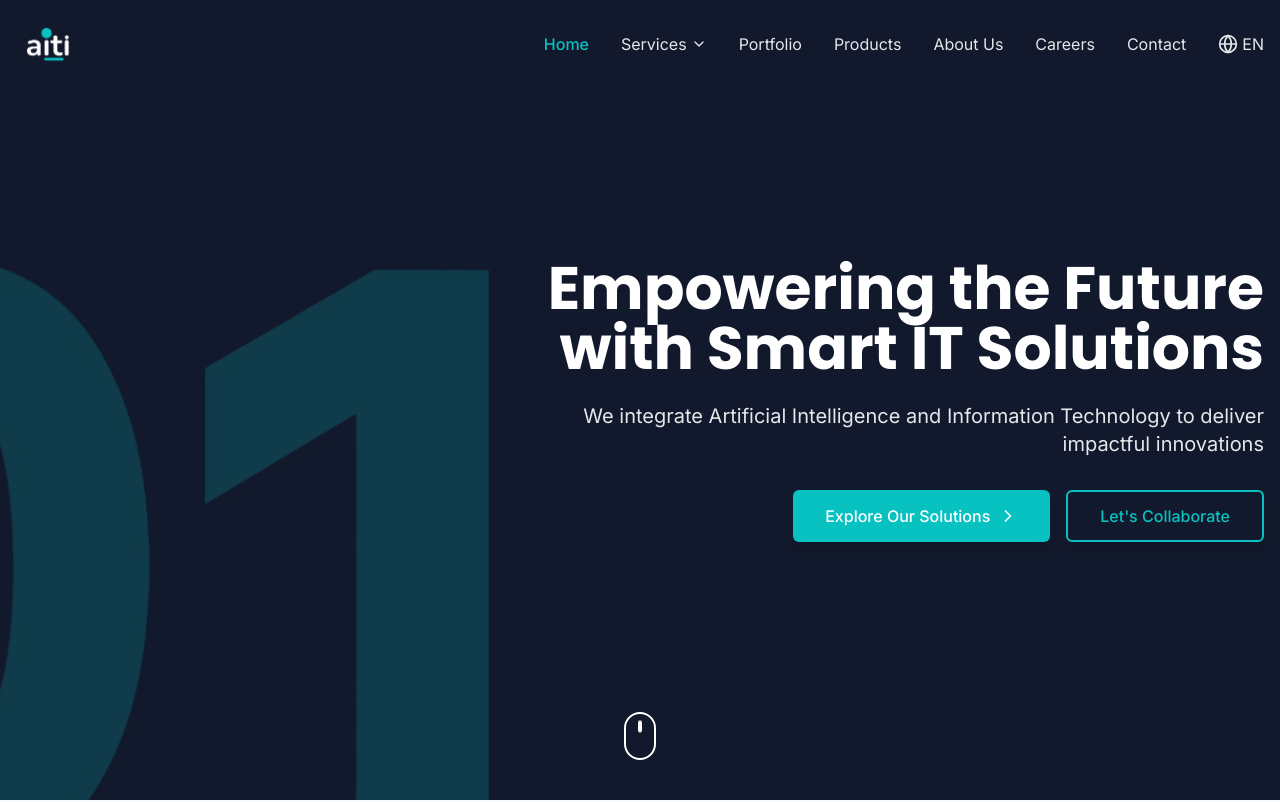
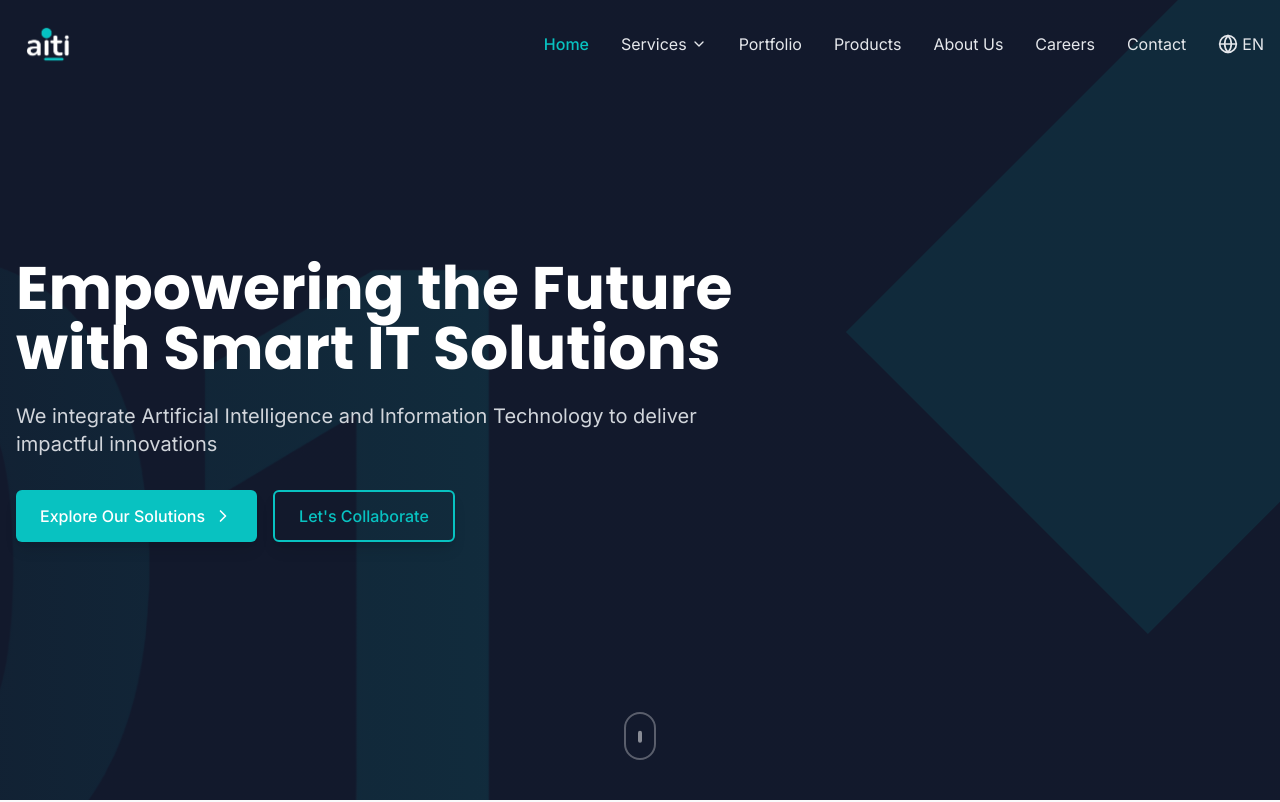
Before and after one commit to santanamnaa/kodera, a React (Vite) app: page / in a window 1280 px wide. Shown: the top 802 px of the page. Built offline with nearby package versions, Linux system fonts and the light colour scheme.

Commit message:
Update hero section with modern design

```diff
--- a/package.json
+++ b/package.json
@@ -19,7 +19,9 @@
     "swiper": "^11.0.7",
     "react-countup": "^6.5.0",
     "i18next": "^23.10.1",
-    "react-i18next": "^14.0.5"
+    "react-i18next": "^14.0.5",
+    "clsx": "^2.1.0",
+    "tailwind-merge": "^2.2.1"
   },
   "devDependencies": {
     "@eslint/js": "^9.9.1",
--- a/src/components/home/HeroSection.tsx
+++ b/src/components/home/HeroSection.tsx
@@ -8,22 +8,24 @@ const HeroSection: React.FC = () => {
   const { t } = useTranslation();
 
   return (
-    <section className="relative h-screen flex items-center justify-end">
-  {/* Background with overlay */}
+    <section className="relative min-h-screen flex items-center bg-primary overflow-hidden">
+      {/* Background with diagonal overlay */}
       <div
-    className="absolute inset-0 bg-cover bg-center"
-    style={{
-      backgroundImage: "url('/images/01-good.webp')",
-      backgroundAttachment: "fixed"
-    }}
+        className="absolute inset-0 bg-cover bg-center bg-fixed"
+        style={{ backgroundImage: "url('/images/01-good.webp')" }}
       >
-    <div className="absolute inset-0 bg-primary bg-opacity-80"></div>
+        <div className="absolute inset-0 bg-gradient-to-r from-primary/95 to-primary/80"></div>
       </div>
 
-  <div className="container mx-auto px-4 relative z-10 flex justify-end">
-    <div className="max-w-3xl text-right">
+      {/* Decorative shapes */}
+      <div className="absolute top-0 right-0 w-1/3 h-full opacity-10">
+        <div className="absolute top-0 right-0 w-full h-full bg-secondary transform rotate-45 translate-x-1/2 -translate-y-1/4"></div>
+      </div>
+
+      <div className="container mx-auto px-4 relative z-10">
+        <div className="max-w-3xl">
           <motion.h1
-        className="text-4xl md:text-5xl lg:text-6xl font-bold text-white mb-6"
+            className="text-4xl md:text-6xl font-bold text-white mb-6 leading-tight"
             initial={{ opacity: 0, y: 20 }}
             animate={{ opacity: 1, y: 0 }}
             transition={{ duration: 0.8 }}
@@ -32,7 +34,7 @@ const HeroSection: React.FC = () => {
           </motion.h1>
 
           <motion.p
-        className="text-xl text-gray-200 mb-8"
+            className="text-xl text-gray-300 mb-8"
             initial={{ opacity: 0, y: 20 }}
             animate={{ opacity: 1, y: 0 }}
             transition={{ duration: 0.8, delay: 0.2 }}
@@ -41,22 +43,22 @@ const HeroSection: React.FC = () => {
           </motion.p>
 
           <motion.div
-        className="flex flex-wrap justify-end gap-4"
+            className="flex flex-wrap gap-4"
             initial={{ opacity: 0, y: 20 }}
             animate={{ opacity: 1, y: 0 }}
             transition={{ duration: 0.8, delay: 0.4 }}
           >
             <Link
               to="/services"
-          className="btn btn-primary px-8 py-3 flex items-center"
+              className="btn btn-primary group"
             >
               {t('hero.cta')}
-          <ChevronRight className="ml-2 h-5 w-5" />
+              <ChevronRight className="ml-2 h-5 w-5 transform group-hover:translate-x-1 transition-transform" />
             </Link>
 
             <Link
               to="/contact"
-          className="btn btn-outline px-8 py-3"
+              className="btn btn-outline"
             >
               {t('hero.secondary_cta')}
             </Link>
@@ -65,11 +67,26 @@ const HeroSection: React.FC = () => {
       </div>
 
       {/* Scroll indicator */}
-  <div className="absolute bottom-10 left-1/2 transform -translate-x-1/2 flex flex-col items-center">
-    <div className="w-8 h-12 border-2 border-white rounded-full flex justify-center">
-      <span className="w-1 h-3 bg-white rounded-full mt-2 animate-bounce"></span>
+      <motion.div
+        className="absolute bottom-10 left-1/2 transform -translate-x-1/2 flex flex-col items-center"
+        initial={{ opacity: 0 }}
+        animate={{ opacity: 1 }}
+        transition={{ duration: 0.8, delay: 1 }}
+      >
+        <div className="w-8 h-12 border-2 border-white/30 rounded-full flex justify-center">
+          <motion.span
+            className="w-1 h-3 bg-white/50 rounded-full mt-2"
+            animate={{
+              y: [0, 12, 0],
+            }}
+            transition={{
+              duration: 1.5,
+              repeat: Infinity,
+              ease: "easeInOut"
+            }}
+          />
         </div>
-  </div>
+      </motion.div>
     </section>
   );
 };
```
Also changed, not shown: 1 other file (tests, documents, lock files or other folders). Lines whose indentation alone changed are shown as unchanged.
